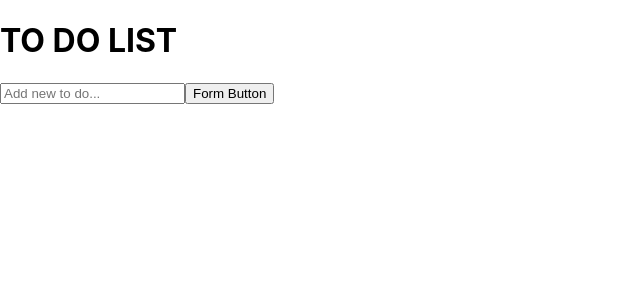
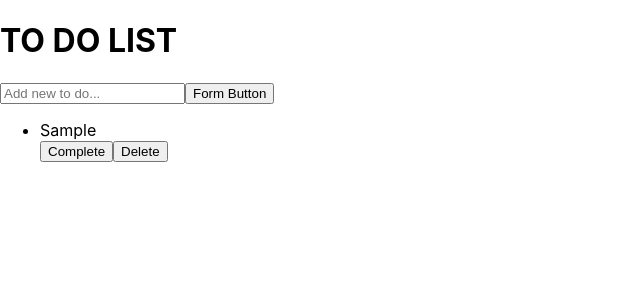
Before and after one commit to palucas94/react-todo-app, a React (Create React App) app: page / in a window 1280 px wide. Both pictures are taken after typing "Sample" into the empty fields and a click on the button "Form Button". Shown: the top 300 px of the page, without its empty margins (0-640 px from the left). Built offline with nearby package versions, Linux system fonts and the light colour scheme.

Commit message:
[feat] add todo items

```diff
--- a/src/App.js
+++ b/src/App.js
@@ -17,7 +17,10 @@ function App() {
         todoList={ todoList }
         setTodoList={ setTodoList }
       />
-      <TodoList />
+      <TodoList
+        todoList={ todoList }
+        setTodoList={ setTodoList }
+      />
     </div>
   );
 }
--- a/src/components/TodoItem.jsx
+++ b/src/components/TodoItem.jsx
@@ -1,9 +1,11 @@
 import React from 'react';
 
-function TodoItem() {
+function TodoItem({ item, todoList, setTodoList }) {
+  const { id, text, completed } = item;
+
   return (
-    <div className="item-container">
-      <li className="todo-item"></li>
+    <div className={`item-container ${completed ? 'completed' : ''} `}>
+      <li className="todo-item" key={ id }>{ text }</li>
       <button className="complete-button">Complete</button>
       <button className="delete-button">Delete</button>
     </div>
--- a/src/components/TodoList.jsx
+++ b/src/components/TodoList.jsx
@@ -1,10 +1,21 @@
 import React from 'react';
+import TodoItem from './TodoItem';
 
-function TodoList() {
+function TodoList({ todoList, setTodoList }) {
   return (
     <div className="list-container">
       <div className="item-wrapper">
         <ul className="todo-list">
+          {
+            todoList.map((i) => (
+              <TodoItem
+                item={ i }
+                key={ i.id }
+                todoList={ todoList }
+                setTodoList={ setTodoList }
+              />
+            ))
+          }
         </ul>
       </div>
     </div>
```
